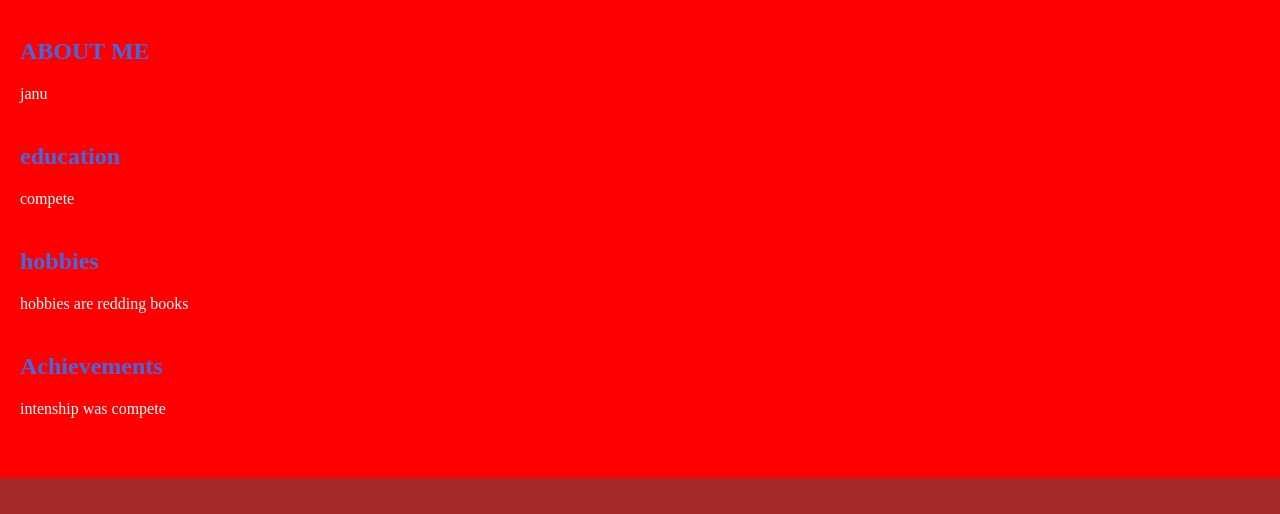
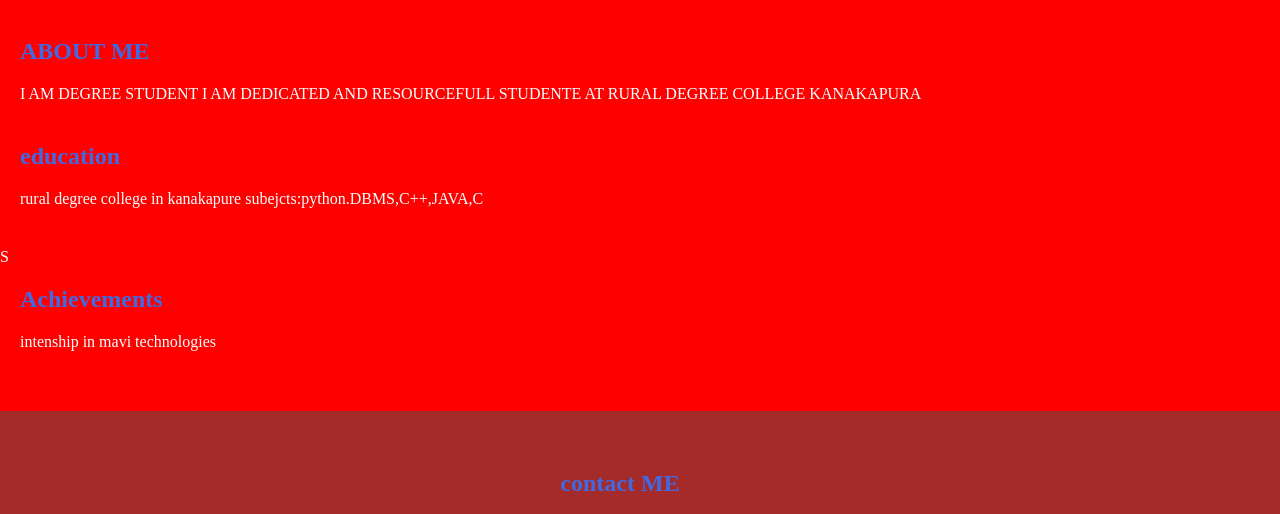
Before and after one commit to JayasheelaBS/my-portfolio, a plain HTML site: page index.html in a window 1280 px wide. Shown: the part 269-783 px from the top of the page. Drawn offline with Linux system fonts and the light colour scheme.

Commit message:
Add files via upload

```diff
--- a/index.html
+++ b/index.html
@@ -33,25 +33,21 @@
         <section id="About">
             <div class="container">
                 <h2> ABOUT ME</h2>
-                <p>janu </p>
+                <P>I AM DEGREE STUDENT I AM DEDICATED AND RESOURCEFULL STUDENTE AT RURAL DEGREE COLLEGE KANAKAPURA</P>
             </div>
         </section>
         <section id="education">
             <div class="container">
                 <h2>education</h2>
-                <p>compete</p>
+                <p>rural degree college in kanakapure subejcts:python.DBMS,C++,JAVA,C</p>
                 </div>
-        </section>
-        <section id="hobbies">
-            <div class="container">
-                <h2>hobbies</h2>
-                <p>hobbies are redding books </p>
+            </section>S
             </div>
         </section>
         <section id="Achievements">
             <div class="container">
                 <h2>Achievements</h2>
-            <p>intenship was compete</p>
+            <p>intenship in mavi technologies </p>
 
             </div>
         </section>
```
